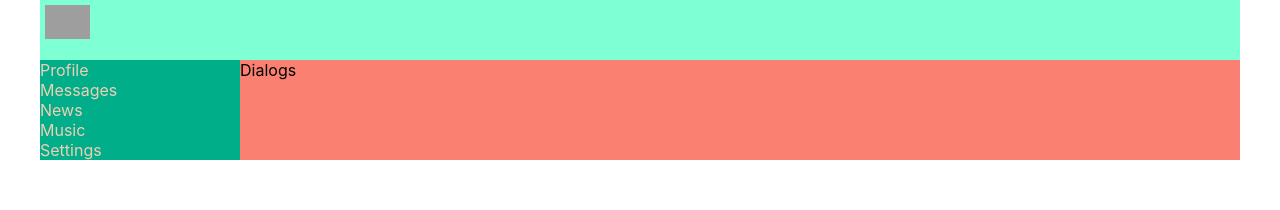
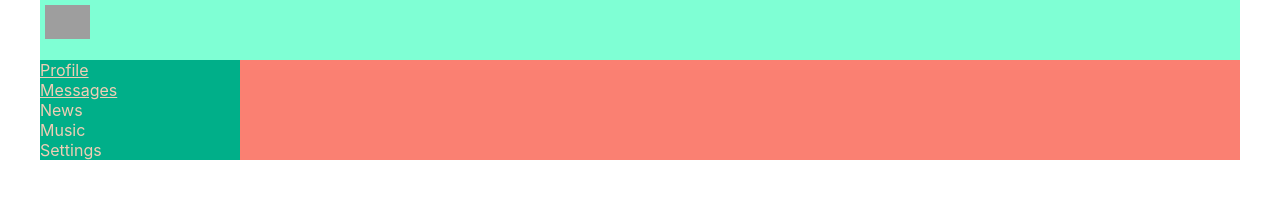
Before and after one commit to feverfortheflava/react-flava, a React (Create React App) app: page / in a window 1280 px wide. Shown: the top 210 px of the page. Built offline with nearby package versions, Linux system fonts and the light colour scheme; grey boxes are pictures that could not be loaded.

Commit message:
NavLinks react-router-dom less 1920

```diff
--- a/package.json
+++ b/package.json
@@ -34,5 +34,8 @@
       "last 1 firefox version",
       "last 1 safari version"
     ]
+  },
+  "devDependencies": {
+    "react-router-dom": "^6.8.0"
   }
 }
--- a/src/App.js
+++ b/src/App.js
@@ -1,4 +1,5 @@
 import React from "react"; //паше і без цього
+import { BrowserRouter, Route, Routes } from "react-router-dom";
 //import logo from "./logo.svg";
 import "./App.css";
 import Dialogs from "./components/Dialogs/Dialogs";
@@ -8,14 +9,18 @@ import Profile from "./components/Profile/Profile";
 
 const App = () => {
   return (
-    <div className="app-wrapper">
-      <Header />
-      <Navbar />
-      <div className="app-wrapper-content">
-        <Dialogs />
+    <BrowserRouter>
+      <div className="app-wrapper">
+        <Header />
+        <Navbar />
+        <div className="app-wrapper-content">
+          <Routes>
+            <Route path="/dialogs" element={<Dialogs />} />
+            <Route path="/profile" element={<Profile />} />
+          </Routes>
+        </div>
       </div>
-      {/*<Profile />*/}
-    </div>
+    </BrowserRouter>
   );
 };
 
--- a/src/components/Navbar/Navbar.jsx
+++ b/src/components/Navbar/Navbar.jsx
@@ -1,13 +1,24 @@
 import React from "react"; //паше і без цього
+import { NavLink } from "react-router-dom";
 import cl from "./Navbar.module.css";
 const Navbar = () => {
   return (
     <nav className={cl.nav}>
       <div className={cl.item}>
-        <a>Profile</a>
+        <NavLink
+          to="/profile"
+          className={({ isActive }) => (isActive ? cl.active : cl.item)}
+        >
+          Profile
+        </NavLink>
       </div>
       <div className={cl.item}>
-        <a>Messages</a>
+        <NavLink
+          to="/dialogs"
+          className={({ isActive }) => (isActive ? cl.active : cl.item)}
+        >
+          Messages
+        </NavLink>
       </div>
       <div className={cl.item}>
         <a>News</a>
--- a/src/components/Navbar/Navbar.module.css
+++ b/src/components/Navbar/Navbar.module.css
@@ -5,3 +5,9 @@
 .item {
   color: rgb(240, 206, 181);
 }
+.active {
+  color: aquamarine;
+}
+a:visited {
+  color: rgb(240, 206, 181);
+}
```
Also changed, not shown: 1 other file (tests, documents, lock files or other folders).
